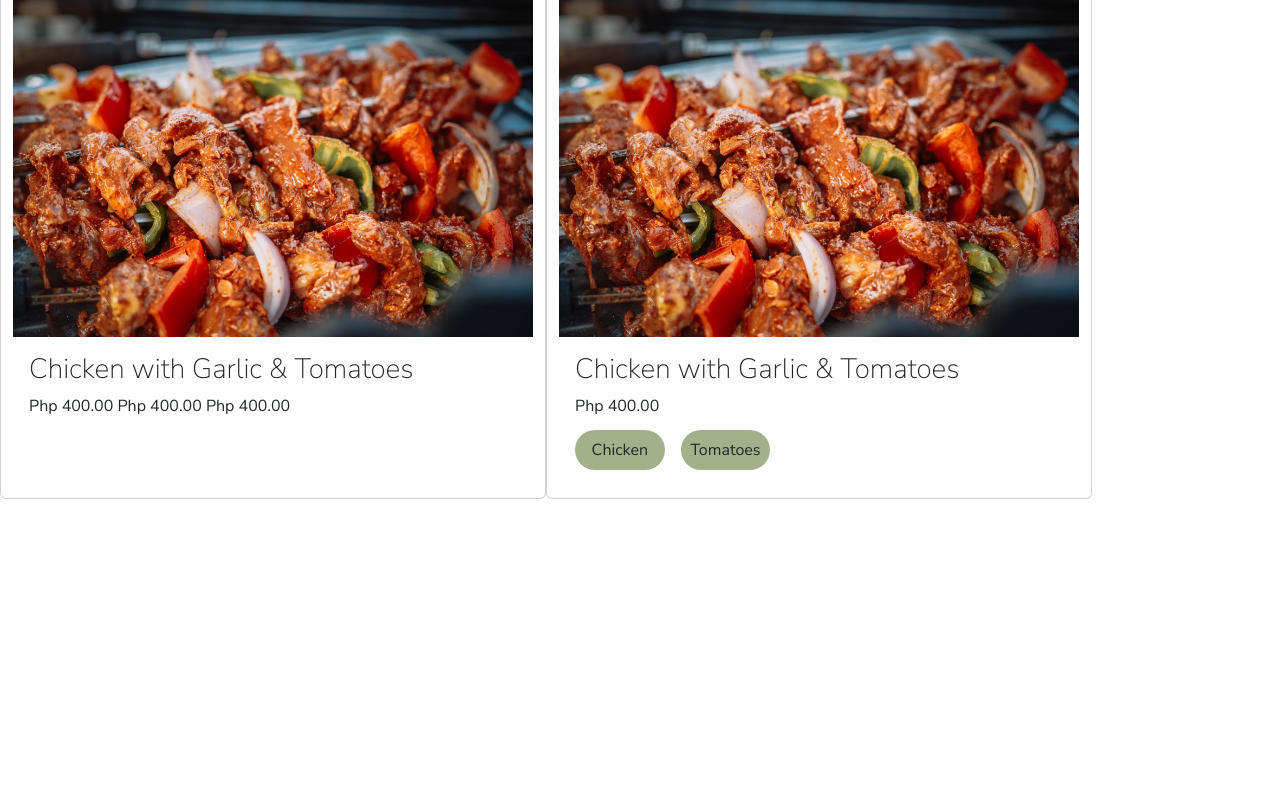
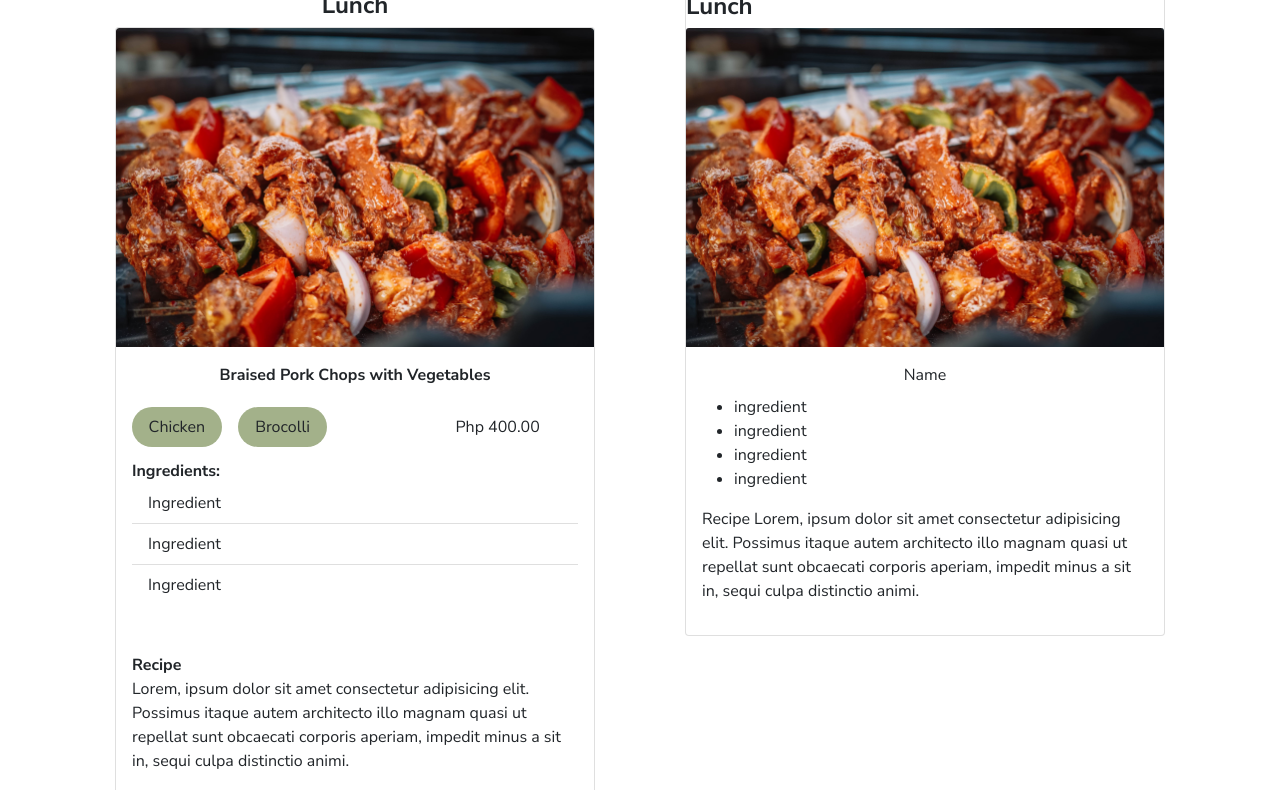
Before and after one commit to elizesalvacion/meal-planner-v2, a plain HTML site: page meal-planner/meal-planner.html in a window 1280 px wide. Shown: the part 155-945 px from the top of the page. Before the commit the page ends 800 px from the top, so only its background shows below. Drawn offline with nearby package versions, Linux system fonts and the light colour scheme; files that its build step writes are made by us from their sources; a web font is replaced by a local one.

Commit message:
Update meal-planner.html

```diff
--- a/meal-planner/meal-planner.html
+++ b/meal-planner/meal-planner.html
@@ -1,65 +1,115 @@
 <!DOCTYPE html>
-<html lang="en">
+<html>
   <head>
-    <meta charset="UTF-8" />
-    <meta http-equiv="X-UA-Compatible" content="IE=edge" />
-    <meta name="viewport" content="width=device-width, initial-scale=1.0" />
-    <title>Meal-Planner</title>
-    <!-- CSS only -->
+    <meta name="viewport" content="width=device-width, initial-scale=1" />
+    <!-- <link rel="stylesheet" href="style.css" /> -->
+    <link  rel ="stylesheet" href="./meal-planner.styles.css">
+    <link href="../css/main.min.css" rel="stylesheet" />
+
+    <link rel="preconnect" href="https://fonts.googleapis.com" />
+    <link rel="preconnect" href="https://fonts.gstatic.com" crossorigin />
     <link
-      href="https://cdn.jsdelivr.net/npm/bootstrap@5.2.1/dist/css/bootstrap.min.css"
+      href="https://fonts.googleapis.com/css2?family=Kdam+Thmor+Pro&display=swap"
       rel="stylesheet"
-      integrity="sha384-iYQeCzEYFbKjA/T2uDLTpkwGzCiq6soy8tYaI1GyVh/UjpbCx/TYkiZhlZB6+fzT"
-      crossorigin="anonymous"
     />
-    <!-- sass -->
-    <link href="./css/main.min.css" rel="stylesheet" />
-    <link rel="stylesheet" href="meal-planner.styles.css" />
+    <link
+      rel="stylesheet"
+      href="https://cdn.jsdelivr.net/npm/bootstrap-icons@1.5.0/font/bootstrap-icons.css"
+    />
+
+    <title>Meal Planner</title>
   </head>
   <body>
-    <h1>Meal Plan</h1>
-    <h2>Hello, Jack</h2>
-    <div class="container row gx-5 meal-grid">
-      <!-- Day 01 -->
-      <div class="container col card card-meal">
-        <h3 class="text-center">Lunch</h3>
-          <img src="../img/event-meal.jpg" class="card-img-top" />
+    <header class="container mt-5">
+      <h1 class="text-primary">Meal Planner</h1>
+      <h3 class="text-secondary">Hello Jack!</h3>
+    </header>
 
-          <div class="card-body">
-            <div class="meal-content">
-              <h3 class="card-title meal-title">
-                Chicken with Garlic &amp; Tomatoes
-              </h3>
-              <div class="meal-description">
-                <span class="meal-detail">Php 400.00</span>
-                <span class="meal-detail">Php 400.00</span>
-                <span class="meal-detail">Php 400.00</span>
+    <main class="container">
+      <div class="row">
+        <div class="col">
+          <h4 class="text-center">Lunch</h4>
+          <div class=" card meal-card">
+            <img
+            class="card-img-top"
+            src="../img/event-meal.jpg"
+             />
+            <div class="card-body">
+              <p class="card-title fw-bold text-center">Braised Pork Chops with Vegetables</p>
+              <div class="details">
+                <span class="tags">
+                  Chicken
+                </span>
+                <span class="tags">
+                  Brocolli
+                </span>
+                <span class="price">Php 400.00</span>
               </div>
+              <div class="container-ingredients mb-5">
+                <span class="fw-bold">Ingredients:</span>
+                <ul class="list-group list-group-flush">
+                  <li class="list-group-item">Ingredient</li>
+                  <li class="list-group-item">Ingredient</li>
+                  <li class="list-group-item">Ingredient</li>
+                </ul>
+              </div>
+              <div class="container-recipe">
+                <span class="fw-bold">Recipe</span>
+                <p>
+                Lorem, ipsum dolor sit amet consectetur adipisicing elit. Possimus itaque autem architecto illo magnam quasi ut repellat sunt obcaecati corporis aperiam, impedit minus a sit in, sequi culpa distinctio animi.
+              </p>
+            </div>
             </div>
           </div>
       </div>
 
-        <div class="container col card card-meal">
-          <h3 class="text-center">Dinner</h3>
-              <img src="../img/event-meal.jpg" class="card-img-top" />
+      <div class="col">
+        <div class=" card meal-card">
+          <h4>Lunch</h4>
+          <img
+          class="card-img-top"
+          src="../img/event-meal.jpg"
+           />
+          <div class="card-body">
+            <p class="card-title text-center">Name</p>
+            <ul>
+              <li>ingredient</li>
+              <li>ingredient</li>
+              <li>ingredient</li>
+              <li>ingredient</li>
+            </ul>
+            <p>
+              Recipe
+              Lorem, ipsum dolor sit amet consectetur adipisicing elit. Possimus itaque autem architecto illo magnam quasi ut repellat sunt obcaecati corporis aperiam, impedit minus a sit in, sequi culpa distinctio animi.
+            </p>
+          </div>
+        </div>
+    </div>
 
-              <div class="card-body">
-                <div class="meal-description">
-                  <h3 class="card-title meal-title">
-                    Chicken with Garlic &amp; Tomatoes
-                  </h3>
-                  <span class="meal-price">Php 400.00</span>
-                </div>
-                <div class="meal-tags">
-                  <span class="tags">Chicken</span>
-                  <span class="tags">Tomatoes</span>
-                </div>
-              </div>
-            </div>
+
+
+    </div>
+    </main>
 
 
 
 
-    </div>
+
+
+
+    <script
+      src="https://cdn.jsdelivr.net/npm/bootstrap@5.2.0-beta1/dist/js/bootstrap.bundle.min.js"
+      integrity="sha384-pprn3073KE6tl6bjs2QrFaJGz5/SUsLqktiwsUTF55Jfv3qYSDhgCecCxMW52nD2"
+      crossorigin="anonymous"
+    ></script>
+
+    <script
+      type="module"
+      src="https://unpkg.com/ionicons@5.5.2/dist/ionicons/ionicons.esm.js"
+    ></script>
+    <script
+      nomodule
+      src="https://unpkg.com/ionicons@5.5.2/dist/ionicons/ionicons.js"
+    ></script>
   </body>
 </html>
```
